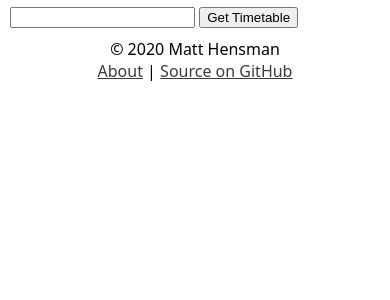
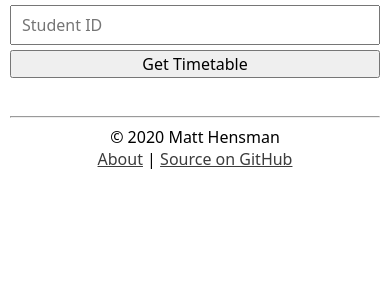
Before and after one commit to hensm/bnu_times, a Flask app: page / in a window 390 px wide. Shown: the part 48-348 px from the top of the page. Run offline with Flask 2, Linux system fonts and the light colour scheme.

Commit message:
Improve mobile styling

```diff
--- a/static/style.css
+++ b/static/style.css
@@ -77,9 +77,25 @@ body {
     text-decoration: initial;
 }
 
+.site-footer {
+    margin-top: 20px;
+}
+
 .site-footer > p {
     margin: initial;
-    text-align: center;
+}
+
+
+.timetable-form {
+    display: flex;
+}
+
+.timetable-form__input,
+.timetable-form__submit {
+    font: inherit;
+}
+.timetable-form__submit {
+    margin-left: 5px;
 }
 
 
@@ -189,3 +205,23 @@ body {
     padding: initial;
     display: flex;
 }
+
+
+@media (max-width: 500px) {
+    .timetable-form {
+        flex-direction: column;
+        width: 100%;
+    }
+    .timetable-form__input {
+        height: 40px;
+        padding: 10px;
+    }
+    .timetable-form__submit {
+        margin: initial;
+        margin-top: 5px;
+    }
+
+    .site-footer {
+        text-align: center;
+    }
+}
--- a/templates/base.html
+++ b/templates/base.html
@@ -18,6 +18,7 @@
         </main>
         <footer class="site-footer">
             {% block footer %}
+            <hr>
             <p>
                 &copy; 2020 Matt Hensman
             </p>
--- a/templates/index.html
+++ b/templates/index.html
@@ -1,8 +1,8 @@
 {% extends "base.html" %}
 {% block title %}Index{% endblock %}
 {% block content %}
-<form class="form" action="/timetable">
-    <input class="form__student_id" type="text" name="student_id">
-    <input class="form__submit" type="submit" value="Get Timetable">
+<form class="timetable-form" action="/timetable">
+    <input class="timetable-form__input" type="text" name="student_id" placeholder="Student ID">
+    <input class="timetable-form__submit" type="submit" value="Get Timetable">
 </form>
 {% endblock %}
```
